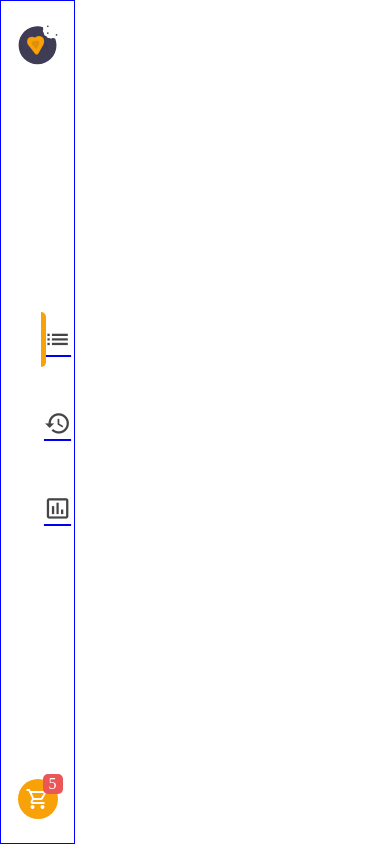
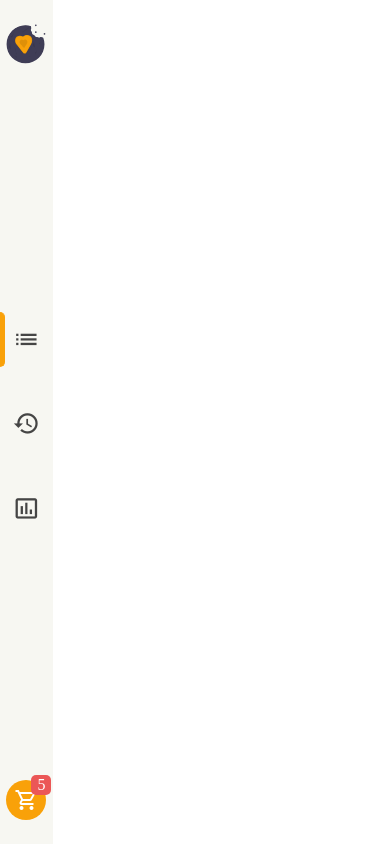
Before and after one commit to jesintharnold/Shoppingify_react, a React (Create React App) app in the folder front_end/: page / in a window 390 px wide. Built offline with nearby package versions, Linux system fonts and the light colour scheme.

Commit message:
Added init.js for Mobile 100vh resolve and Nav_bar_data.json

```diff
--- a/front_end/public/index.html
+++ b/front_end/public/index.html
@@ -9,6 +9,7 @@
       name="description"
       content="Web site created using create-react-app"
     />
+
     <link rel="apple-touch-icon" href="%PUBLIC_URL%/logo192.png" />
     <link rel="manifest" href="%PUBLIC_URL%/manifest.json" />
     <link href="https://fonts.googleapis.com/icon?family=Material+Icons" rel="stylesheet">
@@ -17,6 +18,8 @@
   </head>
   <body>
     <noscript>You need to enable JavaScript to run this app.</noscript>
+    <script type="text/javascript" src="../init.js"></script>
+
     <div id="root"></div>
   </body>
 </html>
--- /dev/null
+++ b/front_end/public/init.js
@@ -0,0 +1,14 @@
+if( /iPhone|iPad|iPod|Android|webOS|IEMobile|Opera Mini/i.test(navigator.userAgent) ) {
+
+  let vh = window.innerHeight * 0.01;
+  console.log(vh);
+  document.documentElement.style.setProperty('--vh', `${vh}px`);
+
+  window.addEventListener('resize', () => {
+    let vh = window.innerHeight * 0.01;
+    document.documentElement.style.setProperty('--vh', `${vh}px`);
+  });
+ }
+ else{
+   console.log(`Desktop | Laptop`)
+ }
--- a/front_end/src/components/Navbar/Navbar.js
+++ b/front_end/src/components/Navbar/Navbar.js
@@ -1,6 +1,7 @@
 import './Navbar.scss';
 import Heart from '../../Assests/heart.svg';
 import {NavLink,Link} from "react-router-dom";
+import NavData from "./Navbar_data.json";
 
 function Navbar() {
 
@@ -10,21 +11,15 @@ function Navbar() {
        <img src={Heart} className="Heart_img" alt="Not found"/>
        </Link>
        <ul className="options_center">
-         <NavLink className="nav_tab" exact to="/" activeClassName='tab_active'>
-         <span className="orange_border"></span>
-         <span className="material-icons">list</span>
-         <span className="tooltip">items</span>
-         </NavLink>
-         <NavLink className="nav_tab" exact to="/history" activeClassName='tab_active'>
-         <span className="orange_border"></span>
-         <span className="material-icons">history</span>
-         <span className="tooltip">history</span>
-         </NavLink>
-         <NavLink  className="nav_tab" exact to="/analytics" activeClassName='tab_active'>
-         <span className="orange_border"></span>
-         <span className="material-icons">insert_chart_outlined</span>
-         <span className="tooltip">Analytics</span>
-         </NavLink>
+         {
+           NavData.map(({path,icon,tooltip},index)=>(
+            <NavLink className="nav_tab" exact to={path} activeClassName='tab_active' key={index}>
+            <span className="orange_border"></span>
+            <span className="material-icons">{icon}</span>
+            <span className="tooltip">{tooltip}</span>
+            </NavLink>
+           ))
+         }
        </ul>
        <div className="cart">
        <span className="material-icons-outlined">shopping_cart</span>
--- a/front_end/src/components/Navbar/Navbar.scss
+++ b/front_end/src/components/Navbar/Navbar.scss
@@ -1,13 +1,12 @@
 .navbar{
     width:100%;
-    border:1px solid blue;
     display: flex;
     flex-direction: column;
     justify-content: space-between;
     align-items: center;
     box-sizing: border-box;
-    position:sticky;
-    max-width:75px;
+    max-width:70px;
+    background-color:#f7f7f2;
 
     .img{
         .Heart_img{
@@ -19,34 +18,36 @@
     }
 
     .options_center{
-         width:100%;
          box-sizing: border-box;
          display: flex;
          flex-direction: column;
          align-items: center;
-         justify-content: center;
+         list-style: none;
+         padding:0 !important;
+         width:100%;
+
 
          .nav_tab{
             margin:1rem 0;
             display: flex;
             position: relative;
-            width:inherit;
+            width:100%;
             list-style: none;
             justify-content: center;
             cursor: pointer;
             align-items: center;
+            text-decoration: none;
 
-
-            &:hover{
+            &:hover,&:active{
                 .tooltip{
                     visibility: visible;
+                    animation:tab_select 1s ;
                 }
-
              }
 
             .tooltip{
                 position:absolute;
-                left:100%;
+                left:110%;
                 display: inline-block;
                 width:auto;
                 text-align: center;
@@ -56,11 +57,8 @@
                 border-radius:5px;
                 padding:0.35rem;
                 visibility: hidden;
-                transition:visibility 100ms ease-in;
+                transition:visibility 50ms ease-out;
                 font-size:1rem;
-
-
-
 
                 &::before{
                     content:" ";
@@ -99,11 +97,6 @@
         }
 
     }
-
-
-
-
-
     .cart{
         margin:1.5rem 0;
         position: relative;
@@ -131,9 +124,7 @@
         }
 
     }
-
 }
-
 @keyframes tab_select {
     0%{
          transform:translateY(-5%);
@@ -144,9 +135,7 @@
     100%{
         transform: translateY(0);
     }
-
 }
-
 .tab_active{
     .orange_border{
         opacity:1 !important;
--- /dev/null
+++ b/front_end/src/components/Navbar/Navbar_data.json
@@ -0,0 +1,17 @@
+[
+    {
+    "path":"/",
+    "icon":"list",
+    "tooltip":"Items"
+    },
+    {
+    "path":"/history",
+    "icon":"history",
+    "tooltip":"History"
+    },
+    {
+    "path":"/analytics",
+    "icon":"insert_chart_outlined",
+    "tooltip":"Analytics"
+    }
+]
--- /dev/null
+++ b/front_end/src/components/Wrapper_100vh.js
@@ -0,0 +1,23 @@
+import { useEffect } from "react";
+
+const Wrapper100vh=({children})=>{
+
+useEffect(()=>{
+
+    function resize(){
+        let vh = window.innerHeight * 0.01;
+        document.documentElement.style.setProperty('--vh', `${vh}px`);
+    }
+
+    window.addEventListener('resize',resize);
+
+ return ()=>{
+    window.removeEventListener('resize',resize);
+ }
+},[])
+
+
+return <>{children}</>;
+}
+
+export default Wrapper100vh;
--- a/front_end/src/index.js
+++ b/front_end/src/index.js
@@ -3,8 +3,8 @@ import ReactDOM from 'react-dom';
 import './index.scss';
 import reportWebVitals from './reportWebVitals';
 import Navbar from './components/Navbar/Navbar';
-import { BrowserRouter as Router, Route, Link } from "react-router-dom";
-
+import { BrowserRouter as Router} from "react-router-dom";
+import Wrapper_100vh from './components/Wrapper_100vh';
 
 ReactDOM.render(
   <React.StrictMode>
--- a/front_end/src/index.scss
+++ b/front_end/src/index.scss
@@ -1,15 +1,15 @@
 body,html{
   margin: 0;
 }
+body{
+  position: relative;
+}
 
-
-body,#root{
-  width:100%;
-  min-height:100vh;
-  margin:0;
-  padding:0;
-}
 #root{
   display:grid;
-  grid-template-columns:0.2fr 2.1fr;
+  grid-template-columns:auto 2.1fr;
+  position: relative;
+  width:100%;
+  box-sizing: border-box;
+  height: calc(var(--vh, 1vh) * 100);
 }
```
